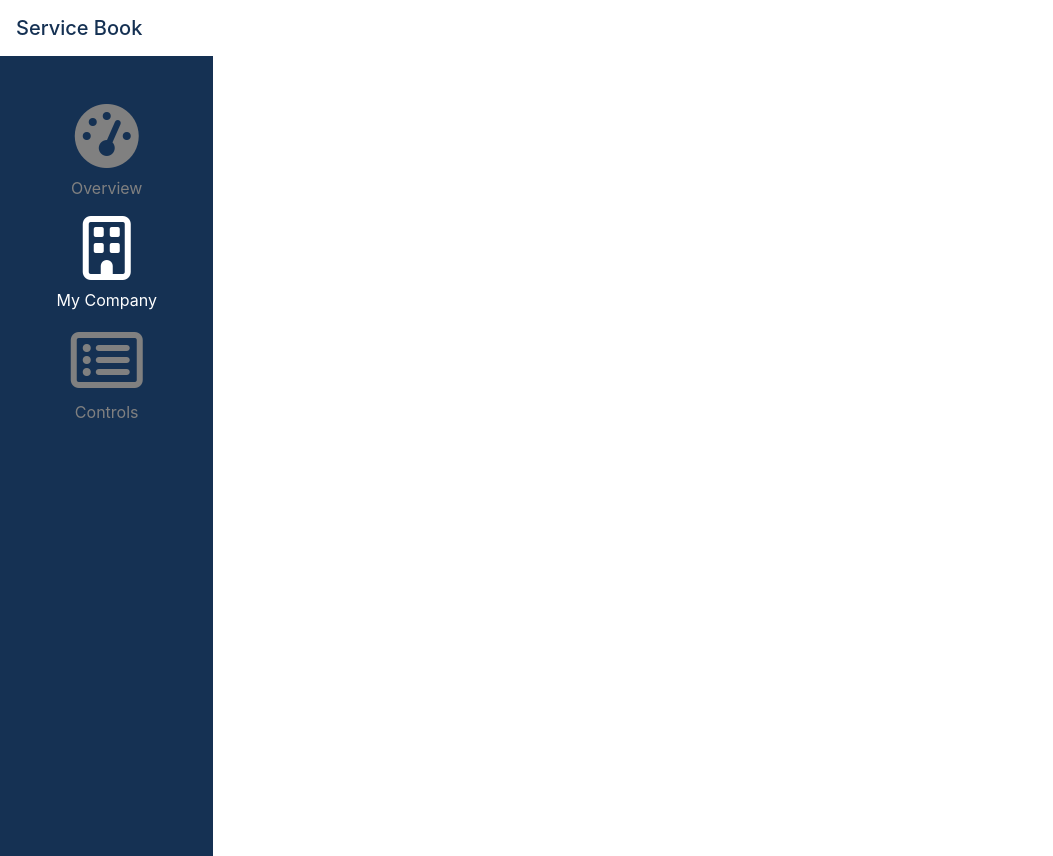
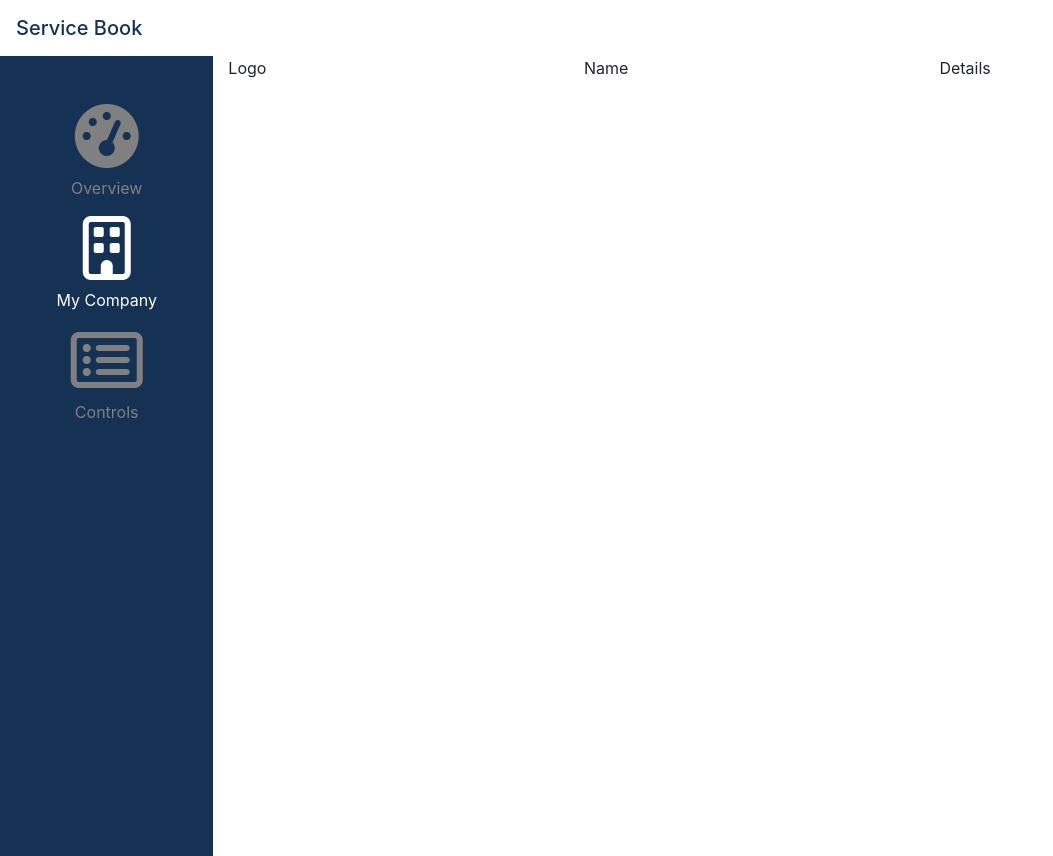
Before and after one commit to yolita15/ICB-intern-project-UI, an Angular app in the folder SBUI/: page / in a window 1280 px wide. Shown: the whole page, without its empty margins (0-1053 px from the left). Built offline with nearby package versions, Linux system fonts and the light colour scheme.

Commit message:
Add company component.

```diff
--- a/SBUI/src/app/app.component.html
+++ b/SBUI/src/app/app.component.html
@@ -14,7 +14,9 @@
         <div class="col-md-12 mt-2">Controls</div>
       </div>
     </div>
-    <div class="col-md-10"></div>
+    <div class="col-md-10">
+      <app-company></app-company>
+    </div>
   </div>
 </div>
 <router-outlet></router-outlet>
--- a/SBUI/src/app/app.module.ts
+++ b/SBUI/src/app/app.module.ts
@@ -3,10 +3,12 @@ import { NgModule } from '@angular/core';
 
 import { AppRoutingModule } from './app-routing.module';
 import { AppComponent } from './app.component';
+import { CompanyComponent } from './company/company/company.component';
 
 @NgModule({
   declarations: [
-    AppComponent
+    AppComponent,
+    CompanyComponent
   ],
   imports: [
     BrowserModule,
--- /dev/null
+++ b/SBUI/src/app/company/company/company.component.html
@@ -0,0 +1,5 @@
+<div class="row">
+  <div class="col-md">Logo</div>
+  <div class="col-md">Name</div>
+  <div class="col-md">Details</div>
+</div>
--- /dev/null
+++ b/SBUI/src/app/company/company/company.component.ts
@@ -0,0 +1,15 @@
+import { Component, OnInit } from '@angular/core';
+
+@Component({
+  selector: 'app-company',
+  templateUrl: './company.component.html',
+  styleUrls: ['./company.component.css']
+})
+export class CompanyComponent implements OnInit {
+
+  constructor() { }
+
+  ngOnInit() {
+  }
+
+}
```
Also changed, not shown: SBUI/src/app/company/company/company.component.css (added), 1 other file (tests, documents, lock files or other folders).
